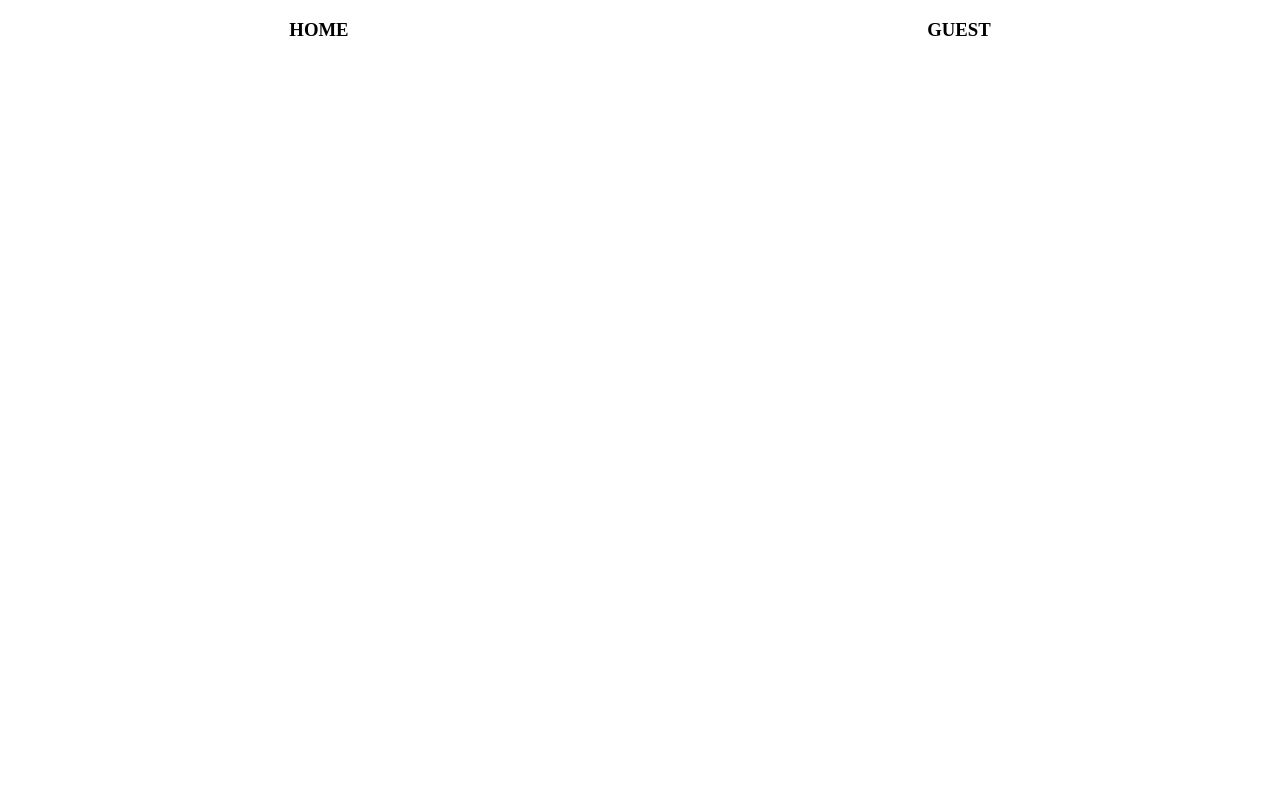
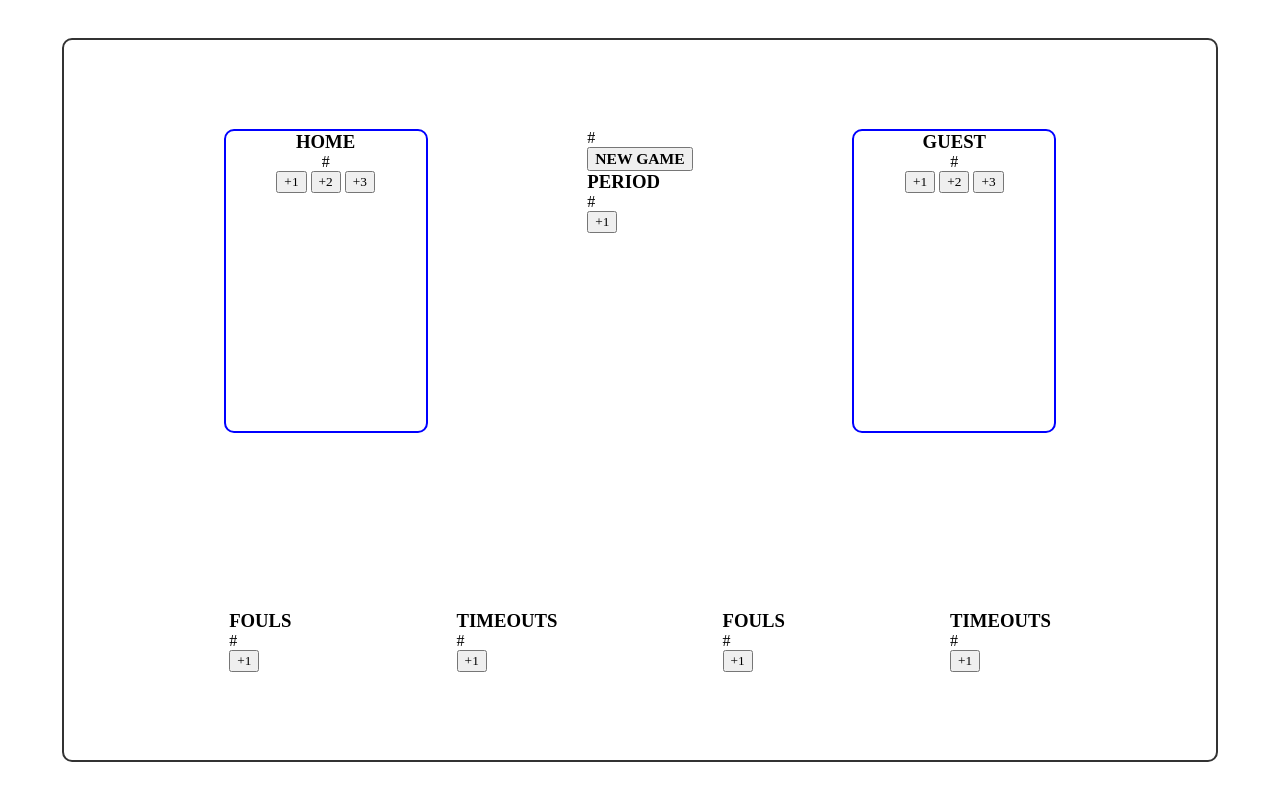
Before and after one commit to jeremeye08/basketball-scoreboard, a website built with Vite: page index.html in a window 1280 px wide. Built offline with nearby package versions, Linux system fonts and the light colour scheme; files whose address does not match are found by name.

Commit message:
added ttf file, modified html and css file

```diff
--- a/index.css
+++ b/index.css
@@ -1,8 +1,47 @@
+@font-face {
+    font-family: 'CursedTimer';
+    src: url('fonts\cursedtimer.ttf');
+}
+
+* {
+    margin: 0;
+    font-family: 'CursedTimer';
+}
+
 body {
     margin: 0;
+    display: flex;
+    justify-content: center;
+    align-items: center;
 }
 
 .container {
+    position: relative;
     display: flex;
+    flex-direction: column;
     justify-content: space-around;
+    height: 90vh;
+    width: 90vw;
+    border: 2px solid #333;
+    border-radius: 10px;
 }
+
+.top-half {
+    display: flex;
+    justify-content: space-evenly;
+}
+
+.bottom-half {
+    display: flex;
+    justify-content: space-evenly;
+}
+
+.team {
+    display: flex;
+    flex-direction: column;
+    width: 200px;
+    height: 300px;
+    border: 2px solid blue;
+    border-radius: 10px;
+    align-items: center;
+}
--- a/index.html
+++ b/index.html
@@ -1,14 +1,85 @@
 <html>
     <head>
+        <meta charset="UTF-8">
+        <meta name="viewport" content="width=device-width, initial-scale=1.0" />
+        <meta http-equiv="X-UA-Compatible" content="IE-edge" />
+        <link rel="preconnect" href="https://fonts.googleapis.com">
+        <link rel="preconnect" href="https://fonts.gstatic.com" crossorigin>
+        <link href="https://fonts.googleapis.com/css2?family=Racing+Sans+One&display=swap" rel="stylesheet">
         <link rel="stylesheet" href="index.css">
+        <title>Basketball Scoreboard</title>
     </head>
     <body>
         <div class="container">
-            <div>
-                <h3>HOME</h3>
+            <!-- Top Half of the Container -->
+            <div class="top-half">
+                <!-- Home Box -->
+                <div class="team">
+                    <h3 class="headers">HOME</h3>
+                    <div class="score">
+                        <span id="score-points-home">#</span>
+                    </div>
+                    <div class="add-points">
+                        <button class="add-points-el">+1</button>
+                        <button class="add-points-el">+2</button>
+                        <button class="add-points-el">+3</button>
+                    </div>
+                </div>
+                <!-- Timer + Period Box -->
+                <div class="timer-period">
+                    <div class="timer">
+                        <span id="timer-el">#</span>
+                    </div>
+                    <button id="new-game"><h3>NEW GAME</h3></button>
+                    <h3>PERIOD</h3>
+                    <div id="period-counter">#</div>
+                    <button class="add">+1</button>
+                </div>
+                <!-- Guest Box -->
+                <div class="team">
+                    <h3 class="headers">GUEST</h3>
+                    <div class="score">
+                        <span id="score-points-guest">#</span>
+                    </div>
+                    <div class="add-points">
+                        <button class="one-add-points">+1</button>
+                        <button class="two-add-points">+2</button>
+                        <button class="three-add-points">+3</button>
+                    </div>
+                </div>
             </div>
-            <div>
-                <h3>GUEST</h3>
+            <!-- Bottom Half of the Container -->
+            <div class="bottom-half">
+                <!-- Foul Box for Home -->
+                <div class="fouls-home">
+                    <h3>FOULS</h3>
+                    <div class="bottom-half-counter-el">
+                        <span id="fouls-home-counter-el">#</span>
+                    </div>
+                    <button class="add">+1</button>
+                </div>
+                <!-- Timeout Box for Home -->
+                <div class="timeout-home">
+                    <h3>TIMEOUTS</h3>
+                    <div class="bottom-half-counter-el">
+                        <span id="timeouts-home-counter-el">#</span>
+                    </div>
+                    <button class="add">+1</button>
+                </div>
+                <div class="fouls-guest">
+                    <h3>FOULS</h3>
+                    <div class="bottom-half-counter-el">
+                        <span id="fouls-guest-counter-el">#</span>
+                    </div>
+                    <button class="add">+1</button>
+                </div>
+                <div class="timeout-guest">
+                    <h3>TIMEOUTS</h3>
+                    <div class="bottom-half-counter-el">
+                        <span id="timeouts-guest-counter-el">#</span>
+                    </div>
+                    <button class="add">+1</button>
+                </div>
             </div>
         </div>
         <script src="index.js"></script>
```
Also changed, not shown: fonts/cursedtimer.ttf (added).
